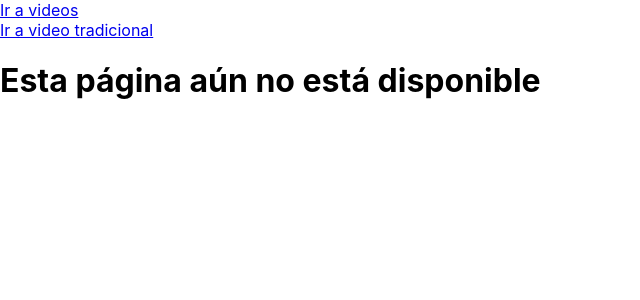
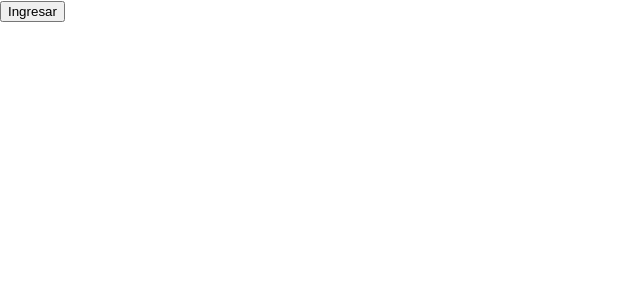
Before and after one commit to gustavoromerocl/single-page-applications-react, a React (Create React App) app in the folder react-spa/: page /usuarios/registro in a window 1280 px wide. Shown: the top 300 px of the page, without its empty margins (0-640 px from the left). Built offline with nearby package versions, Linux system fonts and the light colour scheme.

Commit message:
autenticacion de usuarios - se integra codigo borrado del registro de usuarios

```diff
--- a/react-spa/src/App.js
+++ b/react-spa/src/App.js
@@ -17,6 +17,7 @@ import { persistor, store } from './store';
 import { logOut } from './store/user';
 import SignIn from './users/SignIn';
 import { PersistGate } from 'redux-persist/integration/react';
+import SignUp from './users/SignUp';
 
 let NotImplemented = () => {
   return (
@@ -98,7 +99,7 @@ function App() {
               <Route path="*" element={<Error404 />} />
 
               <Route path="/usuarios" element={<UsuariosOutlet />}>
-                <Route path="registro" element={<NotImplemented />} />
+                <Route path="registro" element={<SignUp />} />
                 <Route path="login" element={<SignIn />} />
                 <Route path=":id" element={<NotImplemented />} />
                 <Route path=":id/videos" element={<NotImplemented />} />
--- /dev/null
+++ b/react-spa/src/users/SignUp.jsx
@@ -0,0 +1,30 @@
+import React from 'react';
+import { useDispatch, useSelector } from 'react-redux';
+import { signUp } from '../store/user'
+
+let SignUp = (props) => {
+    let dispatch = useDispatch();
+
+    let doSignUp = () => {
+        dispatch(
+            signUp({
+                credentials: {
+                    email: 'gustandresrp@gmail.com',
+                    jwtToken: 'daskjdh453kjsldkj%&4',
+                    password: '123456',
+                    username: 'romero'
+                }
+            })
+        )
+    }
+
+    return(
+        <div>
+            {
+                <button onClick={doSignUp}>Ingresar</button>
+            }
+        </div>
+    )
+}
+
+export default SignUp;
```
